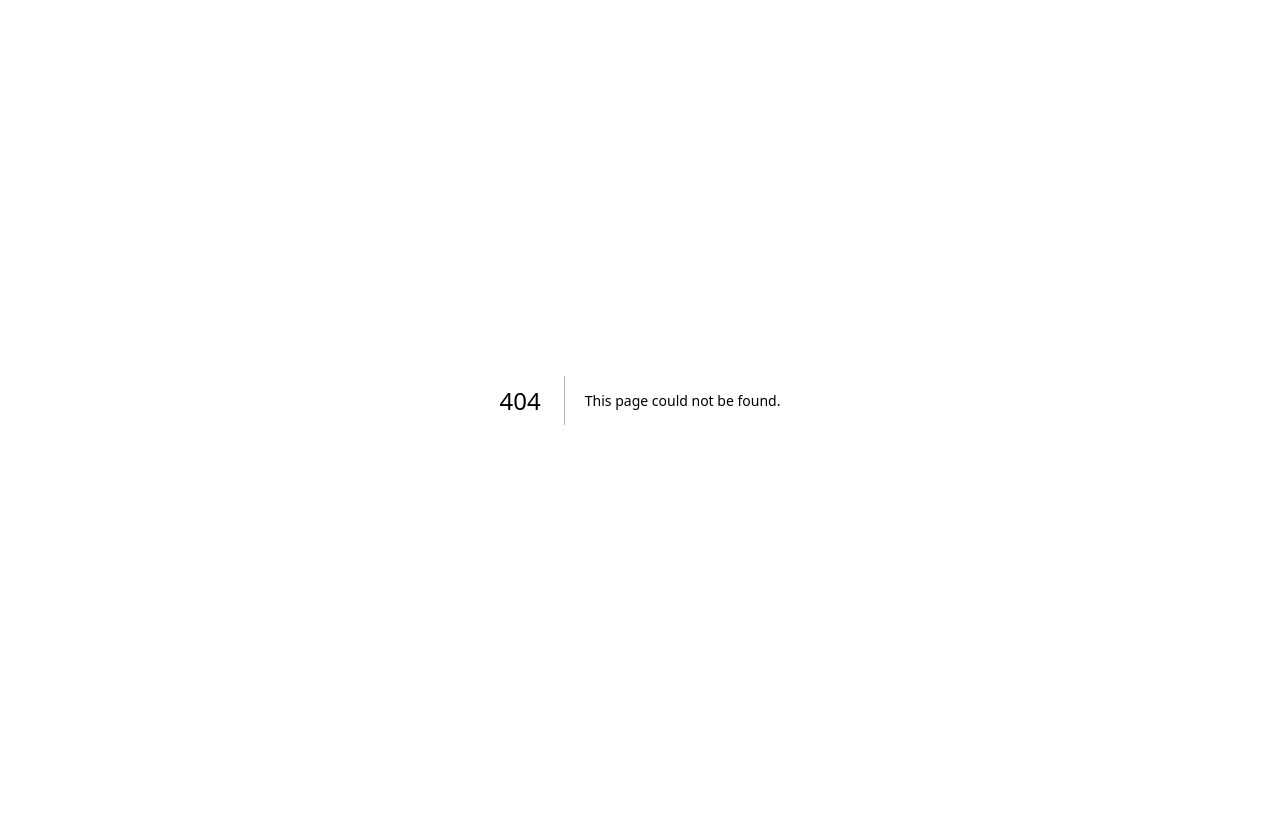
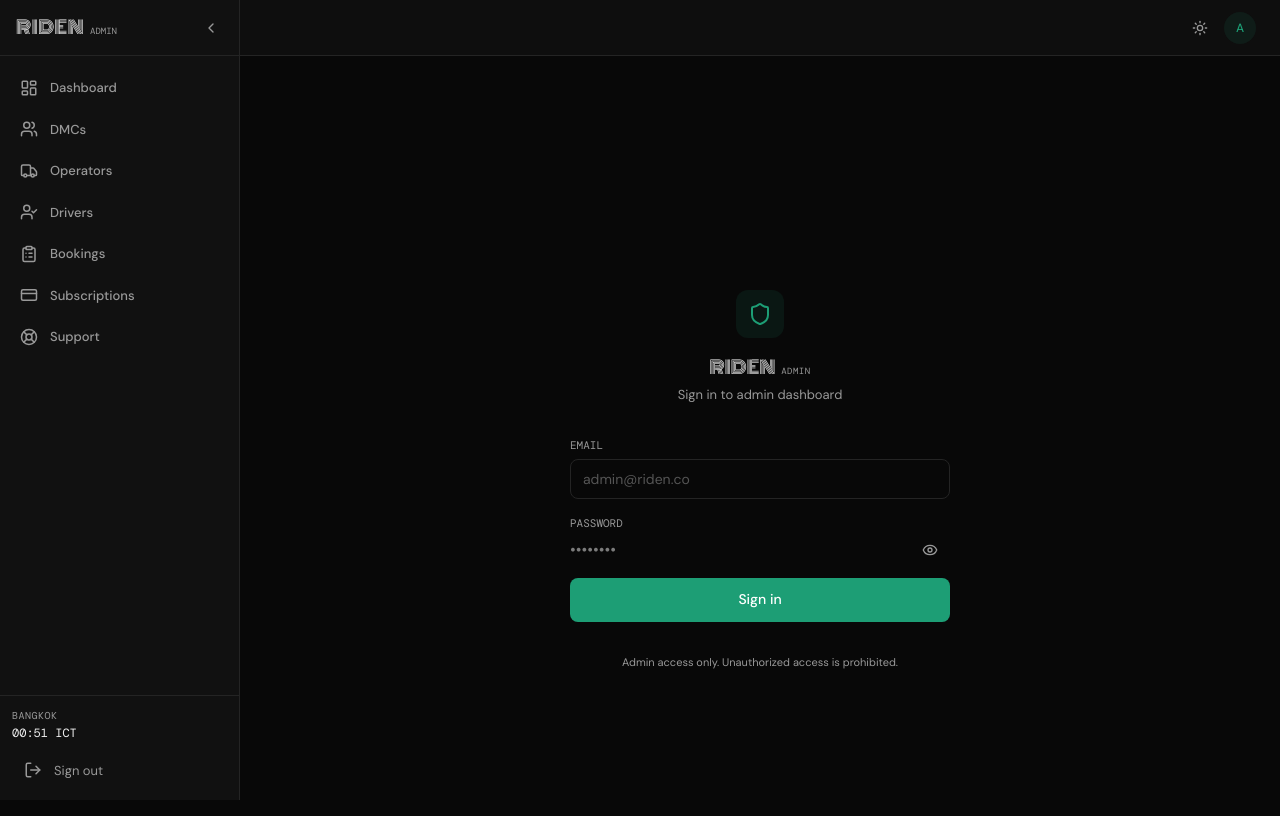
Before and after one commit to jeet623-create/Riden, a Next.js app: page /admin/login in a window 1280 px wide. Before the commit this address had no page. Shown: the top 816 px of the page. Built offline with nearby package versions, Linux system fonts and the light colour scheme.

Commit message:
feat: DMC v0 UI - page.tsx

```diff
--- /dev/null
+++ b/app/admin/login/page.tsx
@@ -0,0 +1,124 @@
+"use client"
+
+import { useState } from "react"
+import { useRouter } from "next/navigation"
+import { motion, AnimatePresence } from "framer-motion"
+import { Eye, EyeOff, Shield } from "lucide-react"
+
+export default function AdminLoginPage() {
+  const router = useRouter()
+  const [email, setEmail] = useState("")
+  const [password, setPassword] = useState("")
+  const [showPassword, setShowPassword] = useState(false)
+  const [isLoading, setIsLoading] = useState(false)
+  const [error, setError] = useState("")
+
+  const handleSubmit = async (e: React.FormEvent) => {
+    e.preventDefault()
+    setError("")
+    setIsLoading(true)
+
+    // Simulate API call
+    await new Promise(resolve => setTimeout(resolve, 1500))
+
+    // Demo validation
+    if (email === "admin@riden.co" && password === "admin123") {
+      router.push("/admin/dashboard")
+    } else {
+      setError("Invalid email or password")
+      setIsLoading(false)
+    }
+  }
+
+  return (
+    <div className="min-h-screen flex items-center justify-center p-6 bg-background">
+      <motion.div
+        initial={{ opacity: 0, y: 8 }}
+        animate={{ opacity: 1, y: 0 }}
+        transition={{ duration: 0.2, ease: "easeOut" }}
+        className="max-w-[380px] w-full"
+      >
+        {/* Header */}
+        <div className="flex flex-col items-center text-center mb-8">
+          <div className="w-12 h-12 rounded-xl bg-primary/10 flex items-center justify-center mb-4">
+            <Shield className="w-6 h-6 text-primary" />
+          </div>
+          <div className="flex items-baseline gap-1.5 mb-1">
+            <span className="font-logo text-[18px] text-foreground">RIDEN</span>
+            <span className="font-mono text-[9px] text-muted uppercase tracking-wider">ADMIN</span>
+          </div>
+          <p className="text-[13px] text-muted">Sign in to admin dashboard</p>
+        </div>
+
+        <form onSubmit={handleSubmit} className="space-y-4">
+          {/* Email */}
+          <div>
+            <label className="block font-mono text-[11px] uppercase text-muted mb-1.5">
+              Email
+            </label>
+            <input
+              type="email"
+              value={email}
+              onChange={(e) => setEmail(e.target.value)}
+              placeholder="admin@riden.co"
+              className="w-full h-10 px-3 rounded-lg border border-input bg-background text-foreground text-[14px] placeholder:text-muted-foreground focus:outline-none focus:ring-2 focus:ring-primary focus:border-transparent"
+              required
+            />
+          </div>
+
+          {/* Password */}
+          <div>
+            <label className="block font-mono text-[11px] uppercase text-muted mb-1.5">
+              Password
+            </label>
+            <div className="relative">
+              <input
+                type={showPassword ? "text" : "password"}
+                value={password}
+                onChange={(e) => setPassword(e.target.value)}
+                placeholder="••••••••"
+                classNamE="w-full h-10 px-3 pr-10 rounded-lg border border-input bg-background text-foreground text-[14px] placeholder:text-muted-foreground focus:outline-none focus:ring-2 focus:ring-primary focus:border-transparent"
+                required
+              />
+              <button
+                type="button"
+                onClick={() => setShowPassword(!showPassword)}
+                className="absolute right-3 top-1/2 -translate-y-1/2 text-muted hover:text-foreground transition-colors"
+              >
+                {showPassword ? <EyeOff className="w-4 h-4" /> : <Eye className="w-4 h-4" />}
+              </button>
+            </div>
+          </div>
+
+          {/* Error box */}
+          <AnimatePresence>
+            {error && (
+              <motion.div
+                initial={{ opacity: 0, height: 0 }}
+                animate={{ opacity: 1, height: "auto" }}
+                exit={{ opacity: 0, height: 0 }}
+                className="bg-red-dim border border-red/20 rounded-lg px-3 py-2"
+              >
+                <p className="text-[12px] text-red">{error}</p>
+              </motion.div>
+            )}
+          </AnimatePresence>
+
+          {/* Submit */}
+          <button
+            type="submit"
+            disabled={isLoading}
+            className="w-full h-11 bg-primary text-primary-foreground rounded-lg font-medium text-[14px] hover:bg-primary/90 disabled:opacity-70 disabled:cursor-not-allowed transition-colors"
+          >
+            {isLoading ? "..." : "Sign in"}
+          </button>
+        </form>
+
+        {/* Footer */}
+        <p className="mt-8 text-center text-[11px] text-muted">
+          Admin access only. Unauthorized access is prohibited.
+        </p>
+      </motion.div>
+    </div>
+  )
+}
```
